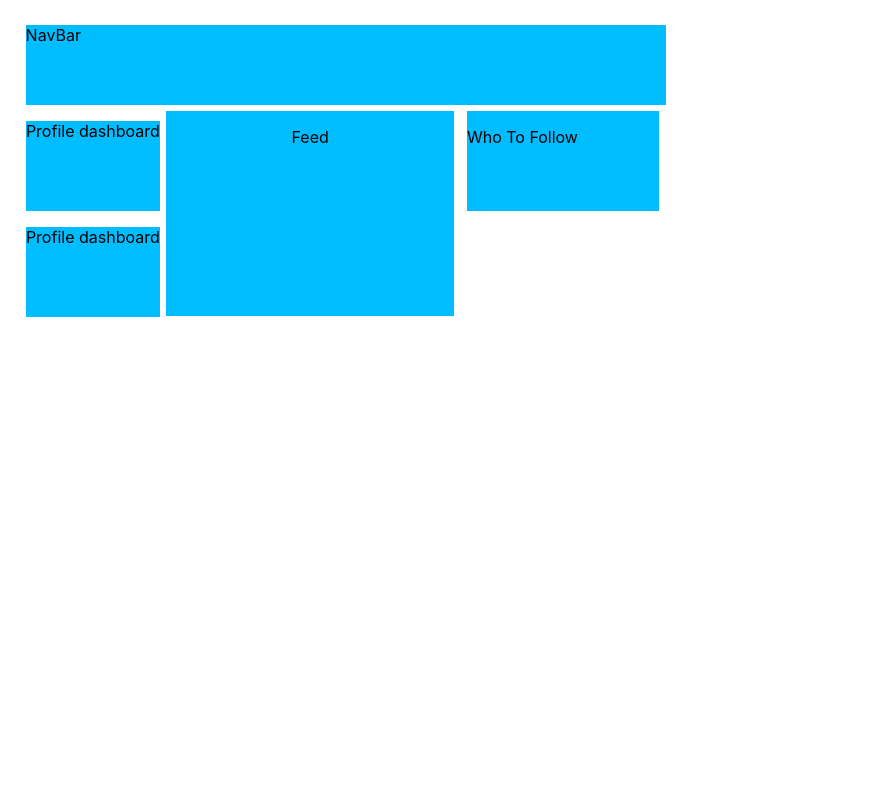
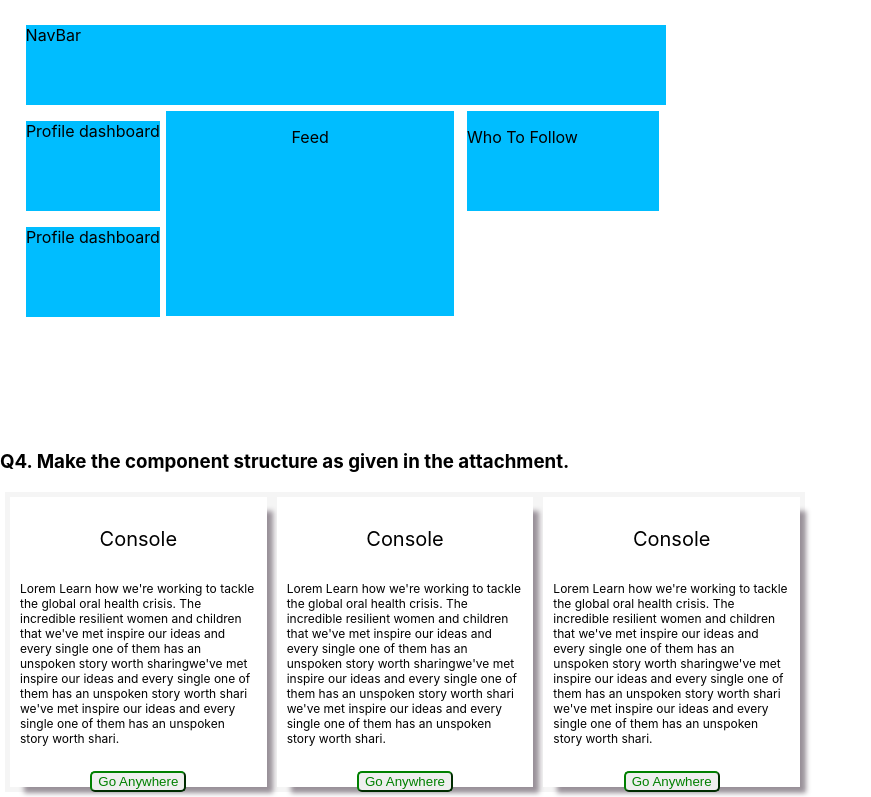
Before and after one commit to anshikachaurasiya-cedcoss/React, a React (Create React App) app: page / in a window 1280 px wide. Shown: the part 459-1256 px from the top of the page, without its empty margins (0-871 px from the left). Before the commit the page ends 909 px from the top, so only its background shows below. Built offline with nearby package versions, Linux system fonts and the light colour scheme.

Commit message:
Q4. Make the component structure as given in the attachment.

```diff
--- /dev/null
+++ b/src/Components/ParaDiv.js
@@ -0,0 +1,13 @@
+import React from 'react'
+import ParagraphDiv from './ParagraphDiv'
+const ParaDiv=()=> {
+  return (
+    <div style={{height:300,width:800,backgroundColor:'whitesmoke',display:'flex',flexDirection:'row',margin:5}}>
+        <ParagraphDiv/>
+        <ParagraphDiv/>
+        <ParagraphDiv/>
+    </div>
+  )
+}
+
+export default ParaDiv
--- /dev/null
+++ b/src/Components/ParagraphDiv.js
@@ -0,0 +1,14 @@
+import React from 'react'
+
+const ParagraphDiv=()=> {
+  return (
+    <div style={{height:'auto',margin:5,width:300,display:'flex',flexDirection:'column',backgroundColor:'white',boxShadow:"10px 10px 5px -4px rgba(153,145,153,1)"}}>
+        <p style={{display:'flex',justifyContent:'center',fontSize:20,marginTop:30}}>Console</p>
+        <p id='para' style={{fontSize:12,margin:10,display:'flex'}}>Lorem Learn how we're working to tackle the global oral health crisis. The incredible resilient women and children that
+            we've met inspire our ideas and every single one of them has an unspoken story worth sharingwe've met inspire our ideas and every single one of them has an unspoken story worth shari
+            we've met inspire our ideas and every single one of them has an unspoken story worth shari.</p>
+        <button style={{color:'green',height:40,borderColor:'green',borderRadius:5,margin:'auto',marginTop:15,display:'flex'}}>Go Anywhere</button>
+    </div>
+  )
+}
+export default ParagraphDiv
--- a/src/index.js
+++ b/src/index.js
@@ -5,6 +5,7 @@ import App from './App';
 import MobileOS from './Components/MobileOS';
 import MobileManufact from './Components/MobileManufact';
 import ComponentBlueDiv from './Components/ComponentBlueDiv';
+import ParaDiv from './Components/ParaDiv';
 import reportWebVitals from './reportWebVitals';
 
 const root = ReactDOM.createRoot(document.getElementById('root'));
@@ -15,6 +16,8 @@ root.render(
     <MobileManufact/>
     <h3>Q3. Make the following component structure using functional components.</h3>
     <ComponentBlueDiv/>
+    <h3>Q4. Make the component structure as given in the attachment.</h3>
+    <ParaDiv/>
   </>
 );
 reportWebVitals();
```
